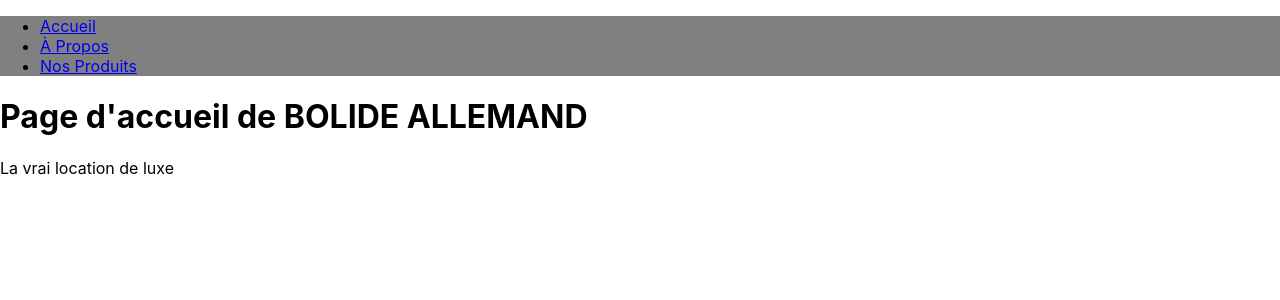
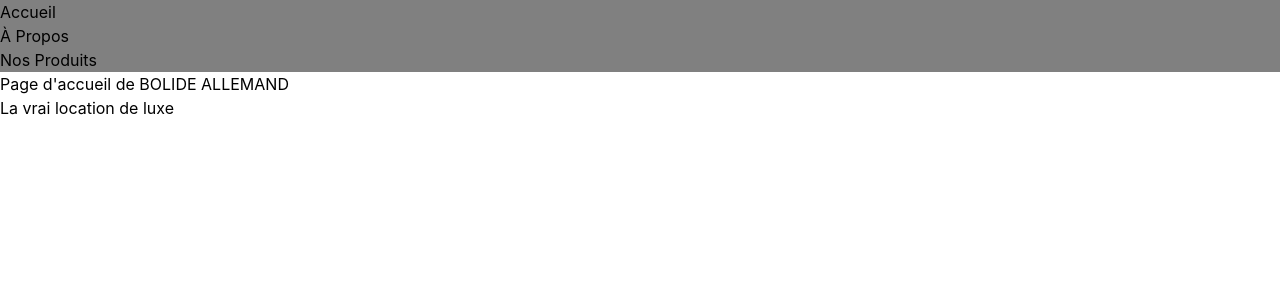
Before and after one commit to Sweeefty/SQL-Projet-final, a React (Create React App) app in the folder bolide-allemand/: page / in a window 1280 px wide. Shown: the top 300 px of the page. Built offline with nearby package versions, Linux system fonts and the light colour scheme.

Commit message:
adding tailwind

```diff
--- a/bolide-allemand/src/index.css
+++ b/bolide-allemand/src/index.css
@@ -1,3 +1,7 @@
+@tailwind base;
+@tailwind components;
+@tailwind utilities;
+
 body {
   margin: 0;
   font-family: -apple-system, BlinkMacSystemFont, 'Segoe UI', 'Roboto', 'Oxygen',
--- /dev/null
+++ b/bolide-allemand/tailwind.config.js
@@ -0,0 +1,8 @@
+/** @type {import('tailwindcss').Config} */
+module.exports = {
+  content: [],
+  theme: {
+    extend: {},
+  },
+  plugins: [],
+}
```
